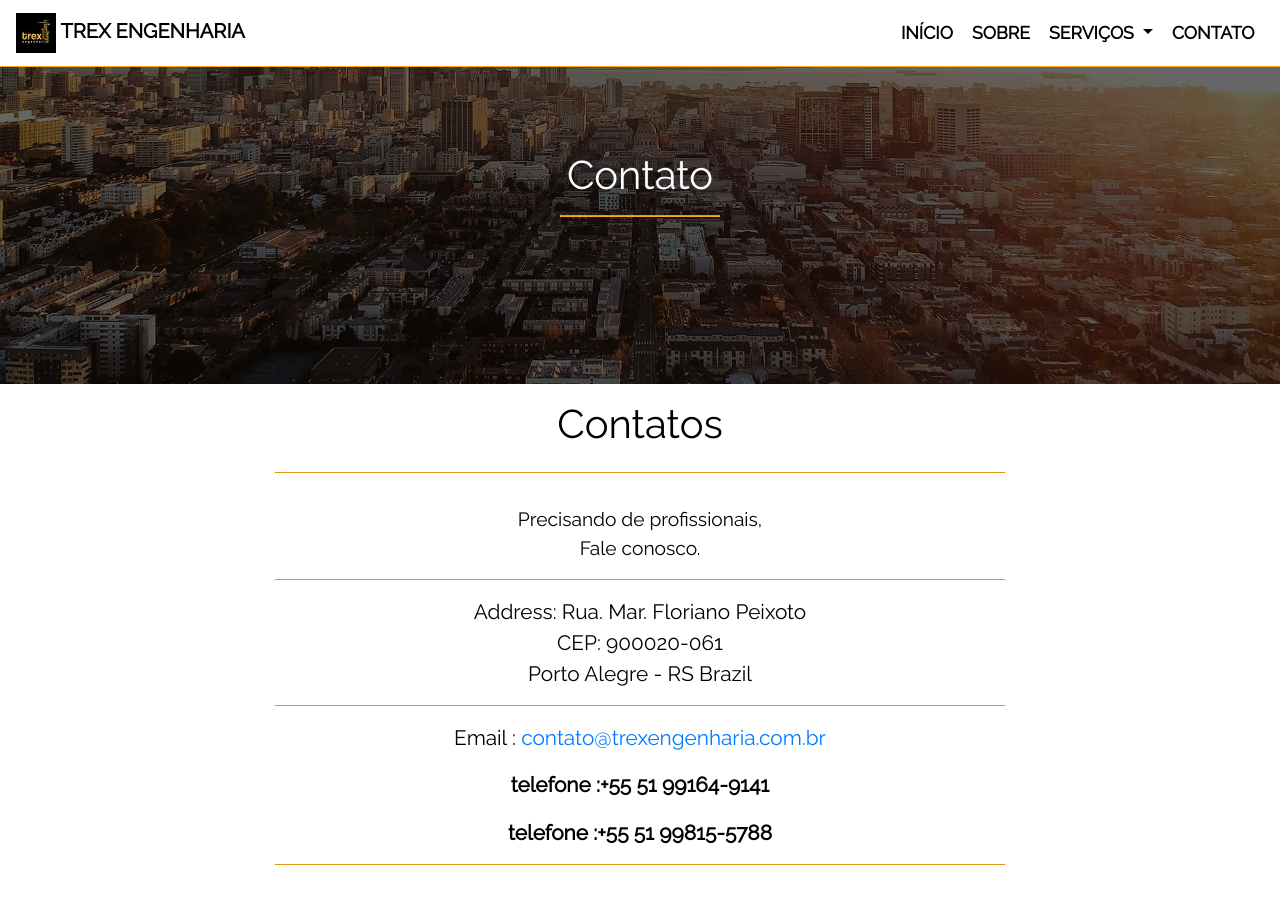
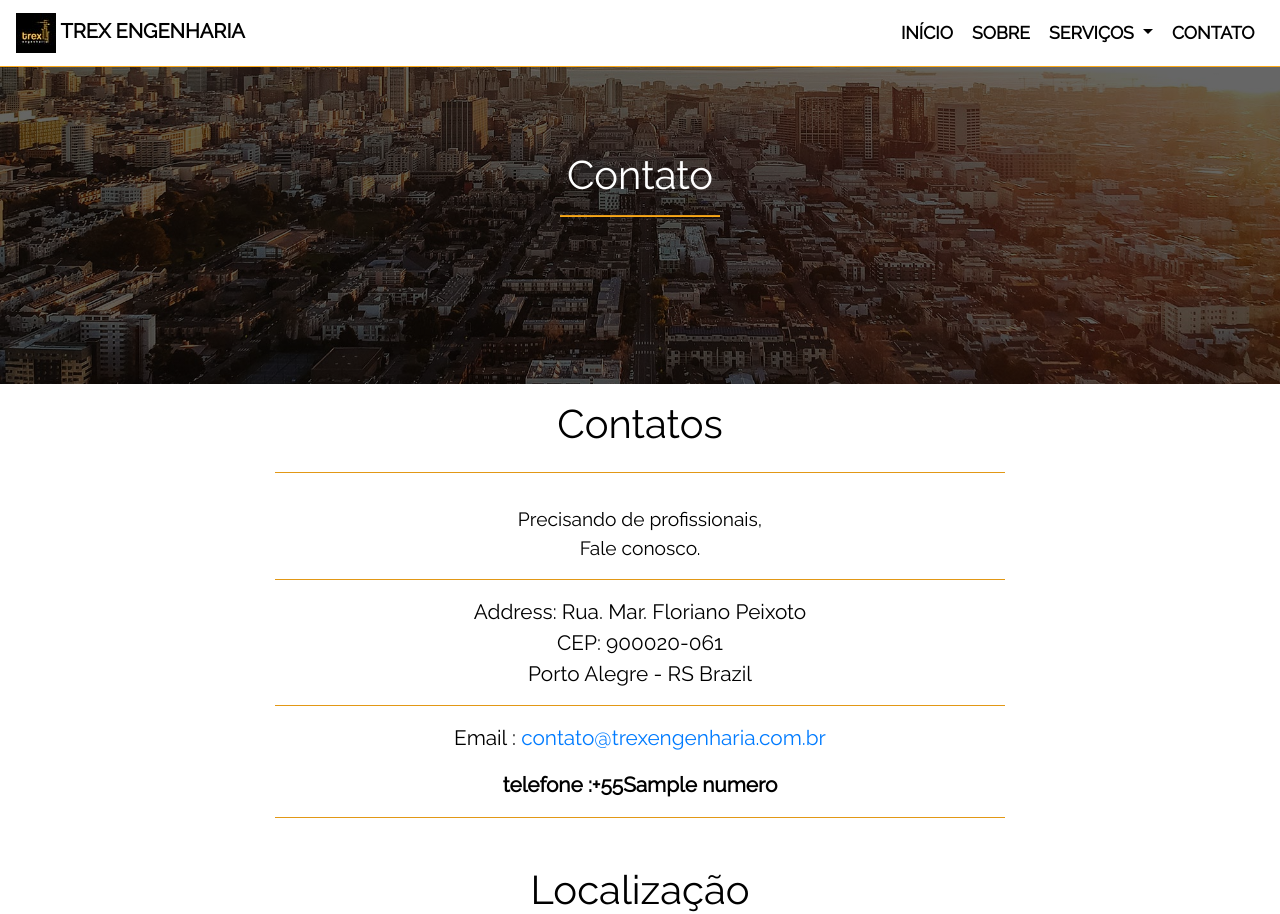
Before and after one commit to asmaur/trexeng, a Django app: template apps/trexapp/templates/trexapp/contato.html in a window 1280 px wide. Shown: the top 914 px of the page. Run offline with Django 3.2, Linux system fonts and the light colour scheme; the template is opened without the code that fills it: most values are stand-ins (such as "Sample title", 1, 10 or a date in 2020); some libraries are stand-ins or nearby versions.

Commit message:
version 2

```diff
--- a/apps/trexapp/templates/trexapp/base.html
+++ b/apps/trexapp/templates/trexapp/base.html
@@ -119,8 +119,8 @@
 
                    {% for socio in socios %}
 
-                   <a href="https://api.whatsapp.com/send?phone=5551{{socio.numero}}&text=Ol%C3%A1+TREX+Engenharia%2C+quero+conversar+sobre+um+projeto." target="_blank"
-                   data-toggle="tooltip" data-placement="top" title="(51) {{socio.numero}}">
+                   <a href="https://api.whatsapp.com/send?phone=55{{socio.numero}}&text=Ol%C3%A1+TREX+Engenharia%2C+quero+conversar+sobre+um+projeto." target="_blank"
+                   data-toggle="tooltip" data-placement="top" title="{{socio.numero}}">
                         <i class="fab fa-whatsapp fa-3x"></i>
                     </a>
                    {% endfor %}
--- a/apps/trexapp/templates/trexapp/contato.html
+++ b/apps/trexapp/templates/trexapp/contato.html
@@ -55,9 +55,14 @@
 
                         <p class="text-center">Email : <a href="mailto:contato@trexengenharia.com.br">contato@trexengenharia.com.br</a></p>
                     <!--    <p class="text-center"> <a href="tel:5551983023518" style="color: #000; font-weight: 600;"> telefone(principal) :+55 51 994-707-107</a> </p> -->
-                        <p class="text-center"> <a href="tel:5551983023518" style="color: #000; font-weight: 600;"> telefone :+55 51 99164-9141</a> </p>
-                        <p class="text-center"> <a href="tel:5551981434943" style="color: #000; font-weight: 600;"> telefone :+55 51 99815-5788</a> </p>
+                        {% if socios %}
 
+                        {% for socio in socios %}
+
+                        <p class="text-center"> <a href="tel:55{{socio.numero}}" style="color: #000; font-weight: 600;"> telefone :+55{{socio.numero}}</a>
+                        </p>
+                        {% endfor %}
+                        {% endif %}
 
 
                         <hr style="width: 100%">
```
